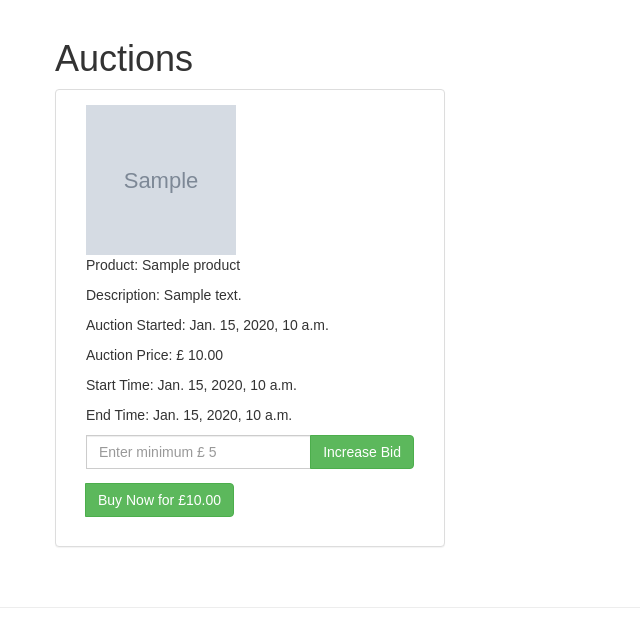
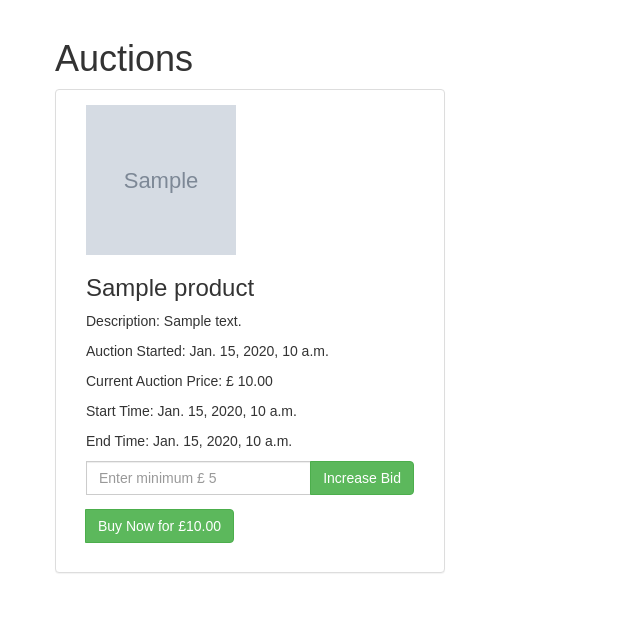
Before and after one commit to jjackson19862017/popworld2, a Django app: page /auctions/ in a window 1280 px wide. Shown: the part 51-682 px from the top of the page, without its empty margins (0-640 px from the left). Run offline with Django 3.2, Linux system fonts and the light colour scheme; a user stored in the database is signed in; tables that the repository leaves empty hold one stand-in row (values such as "Sample post"); grey boxes marked "Sample" are stand-in pictures; some libraries are stand-ins or nearby versions.

Commit message:
Modifying the bid.html, views etc

```diff
--- a/auctions/templates/auction.html
+++ b/auctions/templates/auction.html
@@ -13,10 +13,10 @@
                     <img class="product" src="{{ MEDIA_URL }}{{ auction.product_id.image }}">
                 </div>
 
-                <p>Product: <span> {{ auction.product_id.name }} </span></p>
+                <h3>{{ auction.product_id.name }}</h3>
                 <p>Description: <span> {{ auction.product_id.description }} </span></p>
                 <p>Auction Started: <span> {{ auction.start_date }} </span></p>
-                <p>Auction Price: <span id="price-highlight"> £ {{ auction.product_id.current_auction_price }} </span></p>
+                <p>Current Auction Price: <span id="price-highlight"> £ {{ auction.product_id.current_auction_price }} </span></p>
                 <p>Start Time: <span> {{ auction.start_time }} </span></p>
                 <p>End Time: <span> {{ auction.end_time }} </span></p>
 
--- a/bids/views.py
+++ b/bids/views.py
@@ -16,8 +16,9 @@ def all_bids(request):
         """ The winning bidder will have chance to pay """
         for i in bid:
             end_time_list.append(str(i.auction_id.end_time))
-        publishable_key = settings.STRIPE_PUBLISHABLE
-        return render(request, "bid.html", {"bid": bid, 'key':publishable_key, 'end_time':end_time_list})
+        #publishable_key = settings.STRIPE_PUBLISHABLE
+        #'key':publishable_key,
+        return render(request, "bid.html", {"bid": bid,  'end_time':end_time_list})
     else:
         messages.error(request, "You must be Logged in")
         return redirect(reverse('index'))
```
Also changed, not shown: bids/templates/bid.html (+15 -0 lines), readme.md.
